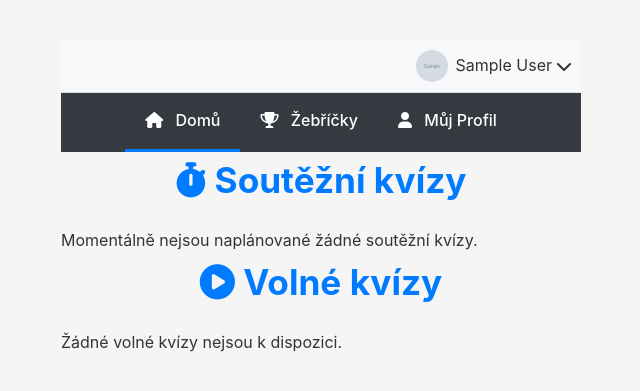
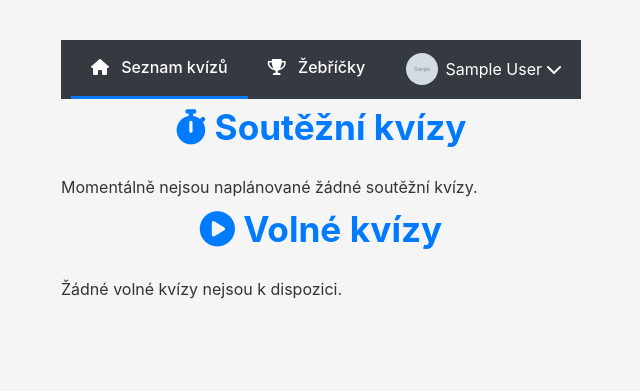
Before and after one commit to procmadatelzobak/kvizarena-arena, a Flask app: page / in a window 1280 px wide. Shown: the top 391 px of the page, without its empty margins (319-959 px from the left). Run offline with Flask 3, Linux system fonts and the light colour scheme; the visitor is signed in with stand-in values (Sample User, id 1); tables that the repository leaves empty hold one stand-in row (values such as "Sample post"); grey boxes marked "Sample" are stand-in pictures.

Commit message:
Implement PWA improvements and UI cleanup: merge navbars, add icons, and install prompt
Co-authored-by: procmadatelzobak <226788447+procmadatelzobak@users.noreply.github.com>

```diff
--- a/frontend/index.html
+++ b/frontend/index.html
@@ -11,7 +11,15 @@
 </head>
 <body>
     <div id="app">
-        <div id="user-status" class="user-menu-container">
+        <nav class="main-nav">
+            <div class="nav-links-left">
+                <a href="#home" class="nav-link active" data-screen="home">
+                    <i class="fas fa-home"></i> Seznam kvízů
+                </a>
+                <a href="#leaderboard" class="nav-link" data-screen="leaderboard">
+                    <i class="fas fa-trophy"></i> Žebříčky
+                </a>
+            </div>
             <div id="user-info" style="display: none;">
                 <img src="" id="user-avatar" class="avatar" alt="Avatar">
                 <span id="user-name"></span>
@@ -19,21 +27,12 @@
                 <div class="user-dropdown">
                     <a href="#profile" class="nav-link" data-screen="profile">Můj Profil</a>
                     <a href="#settings" class="nav-link" data-screen="settings">Nastavení</a>
+                    <a href="#" id="install-app-btn" style="display: none;">
+                        <i class="fas fa-download"></i> Nainstalovat aplikaci
+                    </a>
                     <a href="/api/auth/logout" id="logout-link">Odhlásit se</a>
                 </div>
             </div>
-        </div>
-
-        <nav class="main-nav">
-            <a href="#home" class="nav-link active" data-screen="home">
-                <i class="fas fa-home"></i> Domů
-            </a>
-            <a href="#leaderboard" class="nav-link" data-screen="leaderboard">
-                <i class="fas fa-trophy"></i> Žebříčky
-            </a>
-            <a href="#profile" class="nav-link" data-screen="profile">
-                <i class="fas fa-user"></i> Můj Profil
-            </a>
         </nav>
 
         <!-- Screen 1: Home/Quiz List -->
--- a/frontend/static/app.js
+++ b/frontend/static/app.js
@@ -11,6 +11,8 @@ const appState = {
     stats: null,
     leaderboard: null
 };
+
+let deferredPrompt; // For PWA install prompt
 
 // Timer state variables
 let gameTimer = null; // ID for requestAnimationFrame
@@ -72,6 +74,38 @@ function initialize() {
     // Handle hash changes
     window.addEventListener('hashchange', handleHashChange);
     handleHashChange(); // Handle initial page load
+
+    // --- ADD PWA INSTALL PROMPT LOGIC ---
+    window.addEventListener('beforeinstallprompt', (e) => {
+        // Prevent the mini-infobar from appearing
+        e.preventDefault();
+        // Stash the event so it can be triggered later.
+        deferredPrompt = e;
+        // Show our custom install button
+        const installBtn = document.getElementById('install-app-btn');
+        if (installBtn) {
+            installBtn.style.display = 'block';
+        }
+    });
+
+    document.getElementById('install-app-btn').addEventListener('click', async (e) => {
+        e.preventDefault();
+        // Hide the button
+        const installBtn = document.getElementById('install-app-btn');
+        if (installBtn) {
+            installBtn.style.display = 'none';
+        }
+        // Show the install prompt
+        if (deferredPrompt) {
+            deferredPrompt.prompt();
+            // Wait for the user to respond to the prompt
+            const { outcome } = await deferredPrompt.userChoice;
+            console.log(`User response to the install prompt: ${outcome}`);
+            // We've used the prompt, and can't use it again.
+            deferredPrompt = null;
+        }
+    });
+    // --- END PWA LOGIC ---
 }
 
 // Hash routing
--- a/frontend/static/style.css
+++ b/frontend/static/style.css
@@ -448,18 +448,14 @@ h3 {
 }
 
 /* User Menu */
-.user-menu-container {
-    padding: 10px;
-    text-align: right;
-    background: #f8f9fa;
-    border-bottom: 1px solid #ddd;
-    position: relative;
-}
 #user-info {
     display: flex;
     align-items: center;
     justify-content: flex-end;
     cursor: pointer;
+    color: white;
+    position: relative; /* For the dropdown */
+    padding: 10px;
 }
 .avatar {
     width: 32px;
@@ -473,8 +469,9 @@ h3 {
 .user-dropdown {
     display: none;
     position: absolute;
-    top: 100%;
-    right: 10px;
+    top: 100%; /* Position below the bar */
+    right: 0;
+    left: auto; /* Reset left alignment */
     background: white;
     border: 1px solid #ddd;
     border-radius: 5px;
@@ -499,7 +496,9 @@ h3 {
 .main-nav {
     display: flex;
     background: #343a40;
-    justify-content: center;
+    justify-content: space-between; /* This pushes items apart */
+    align-items: center; /* This vertically centers them */
+    padding: 0 10px; /* Add some padding */
 }
 .main-nav .nav-link {
     padding: 15px 20px;
@@ -587,3 +586,13 @@ h3 {
 .delete-button:hover {
     background-color: #c82333;
 }
+
+/* Add to end of file */
+.main-nav .nav-links-left {
+    display: flex; /* Keeps left-side links together */
+}
+
+/* Style for the install button icon */
+#install-app-btn i {
+    margin-right: 8px;
+}
```
Also changed, not shown: frontend/manifest.json, frontend/static/images/icon-192.png (added), frontend/static/images/icon-512.png (added).
